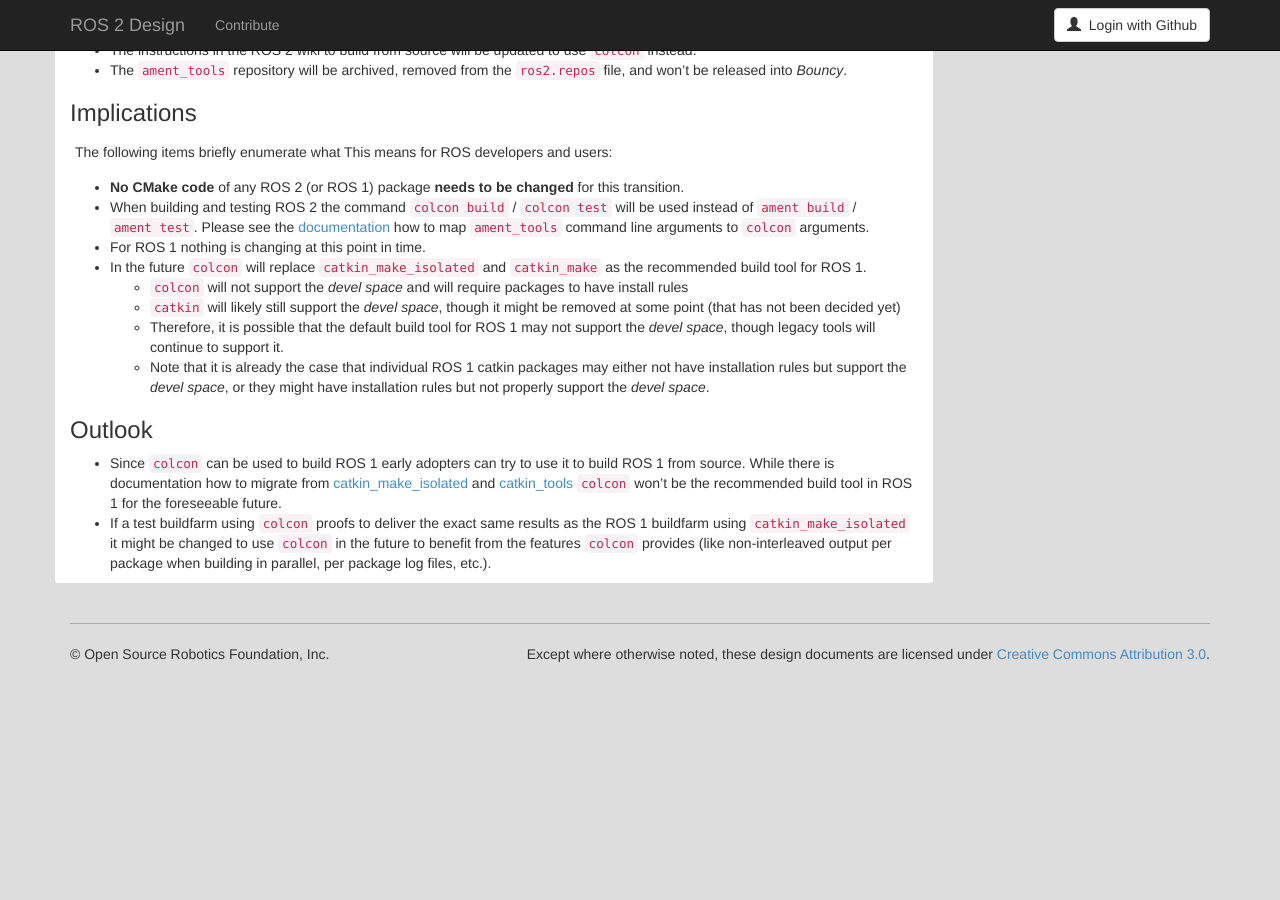
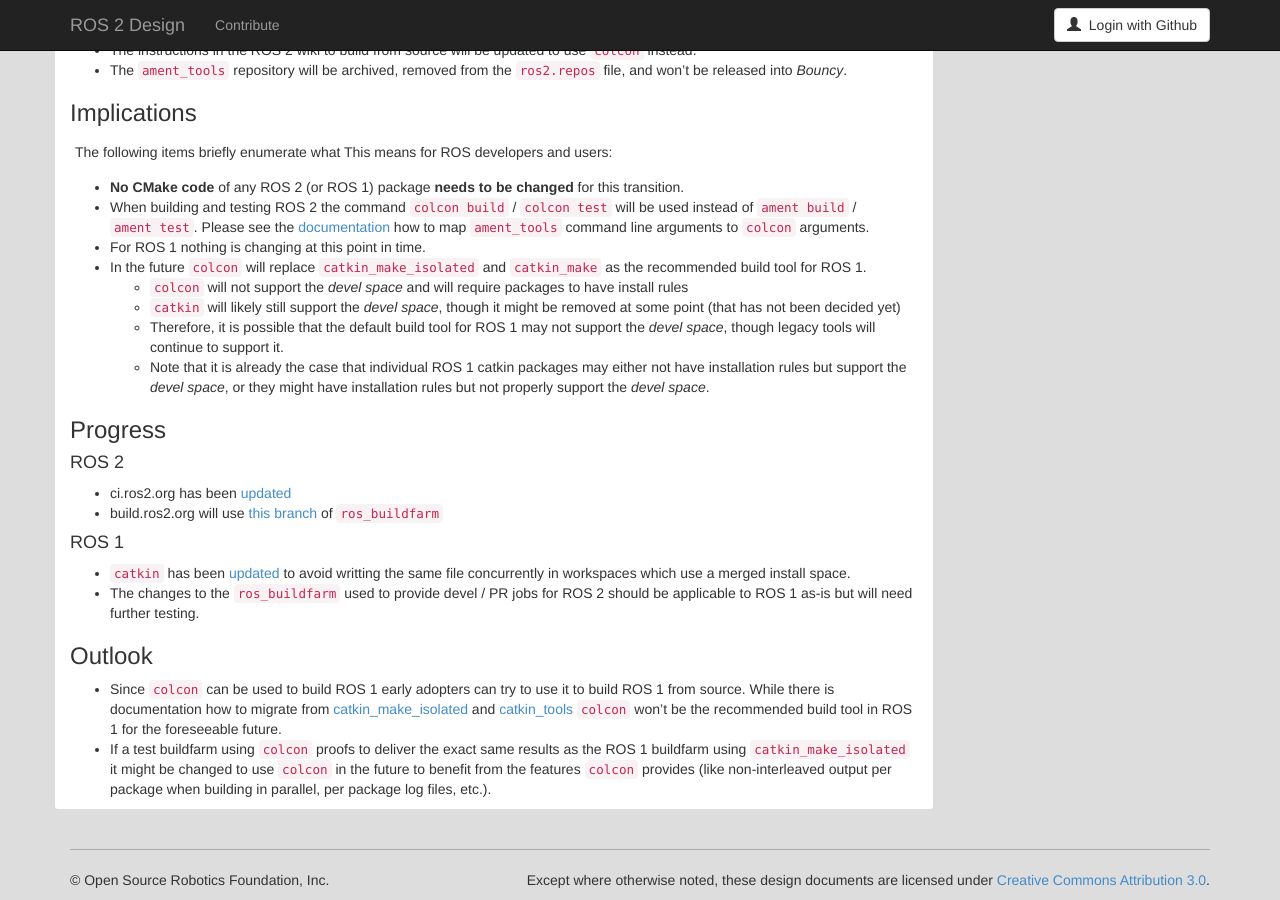
Before and after one commit to ros2/design, a Jekyll site: the page built from articles/101_build_tool.md, in a window 1280 px wide and 900 px high, scrolled down 8605 px. Built offline with Jekyll 4.4.1, drawn with Linux system fonts in a browser that asks for light colours; nearby versions of some CDN libraries; before the commit the page ends 9279 px from its top, so only the background shows below that.

Commit message:
add progress section to link to relevant PRs

```diff
--- a/articles/101_build_tool.md
+++ b/articles/101_build_tool.md
@@ -438,6 +438,18 @@
   - Therefore, it is possible that the default build tool for ROS 1 may not support the *devel space*, though legacy tools will continue to support it.
   - Note that it is already the case that individual ROS 1 catkin packages may either not have installation rules but support the *devel space*, or they might have installation rules but not properly support the *devel space*.
 
+### Progress
+
+#### ROS 2
+
+- ci.ros2.org has been [updated](https://github.com/ros2/ci/pull/132)
+- build.ros2.org will use [this branch](https://github.com/ros-infrastructure/ros_buildfarm/pull/548) of `ros_buildfarm`
+
+#### ROS 1
+
+- `catkin` has been [updated](https://github.com/ros/catkin/pull/940) to avoid writting the same file concurrently in workspaces which use a merged install space.
+- The changes to the `ros_buildfarm` used to provide devel / PR jobs for ROS 2 should be applicable to ROS 1 as-is but will need further testing.
+
 ### Outlook
 
 - Since `colcon` can be used to build ROS 1 early adopters can try to use it to build ROS 1 from source.
```
